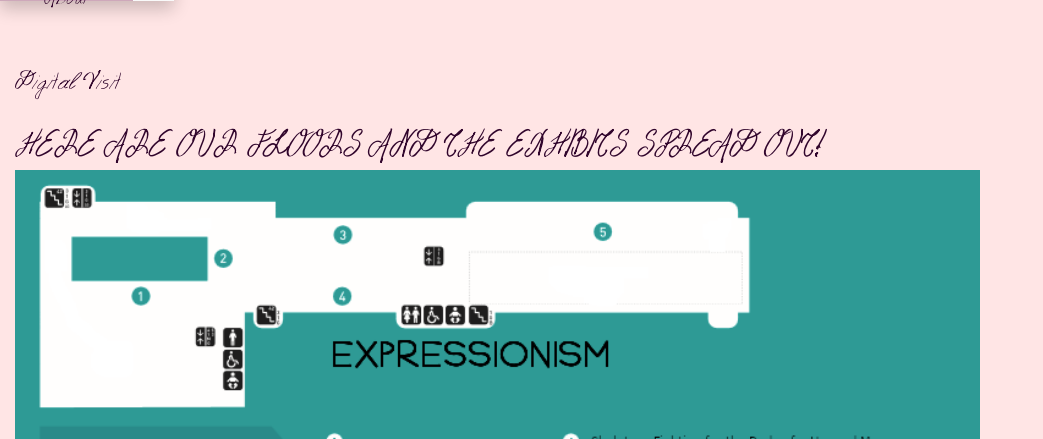
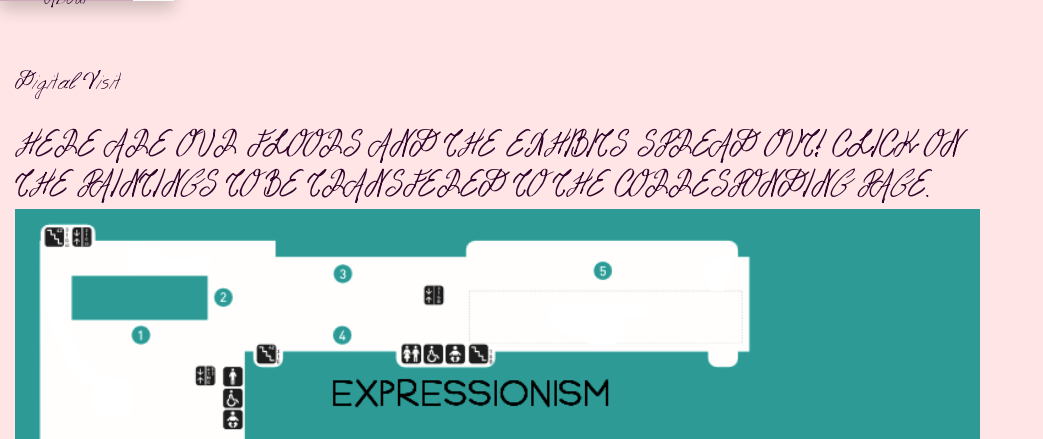
Before and after one commit to EiriniSotiropoulou/django-lulukeia-gallery, a Django app: template galleryWebsite/main/templates/main/digital-visit.html in a window 1280 px wide. Shown: the part 627-1066 px from the top of the page, without its empty margins (0-1043 px from the left). Run offline with Django 3.2, Linux system fonts and the light colour scheme; the template is opened without the code that fills it, so the values that code supplies are empty; parts of the project's set-up code (start-up, migrations or seed data) failed here and were passed over; some libraries are stand-ins or nearby versions.

Commit message:
Update digital-visit.html

```diff
--- a/galleryWebsite/main/templates/main/digital-visit.html
+++ b/galleryWebsite/main/templates/main/digital-visit.html
@@ -6,7 +6,7 @@
       Digital Visit
     </h3>
     <h1>
-      Here are our floors and the exhibits spread out!
+      Here are our floors and the exhibits spread out! Click on the paintings to be transfered to the corresponding page.
     </h1>
 
       <map name="galleryMap">
```
